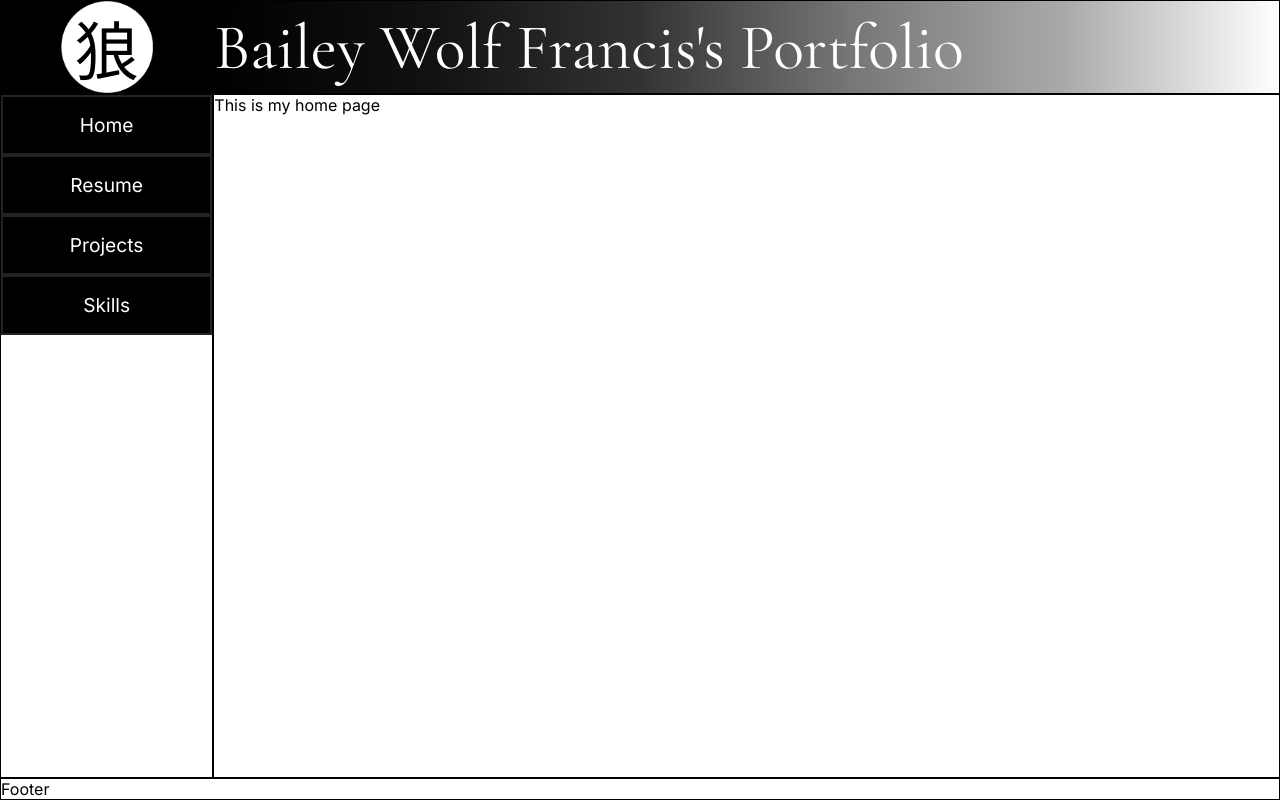
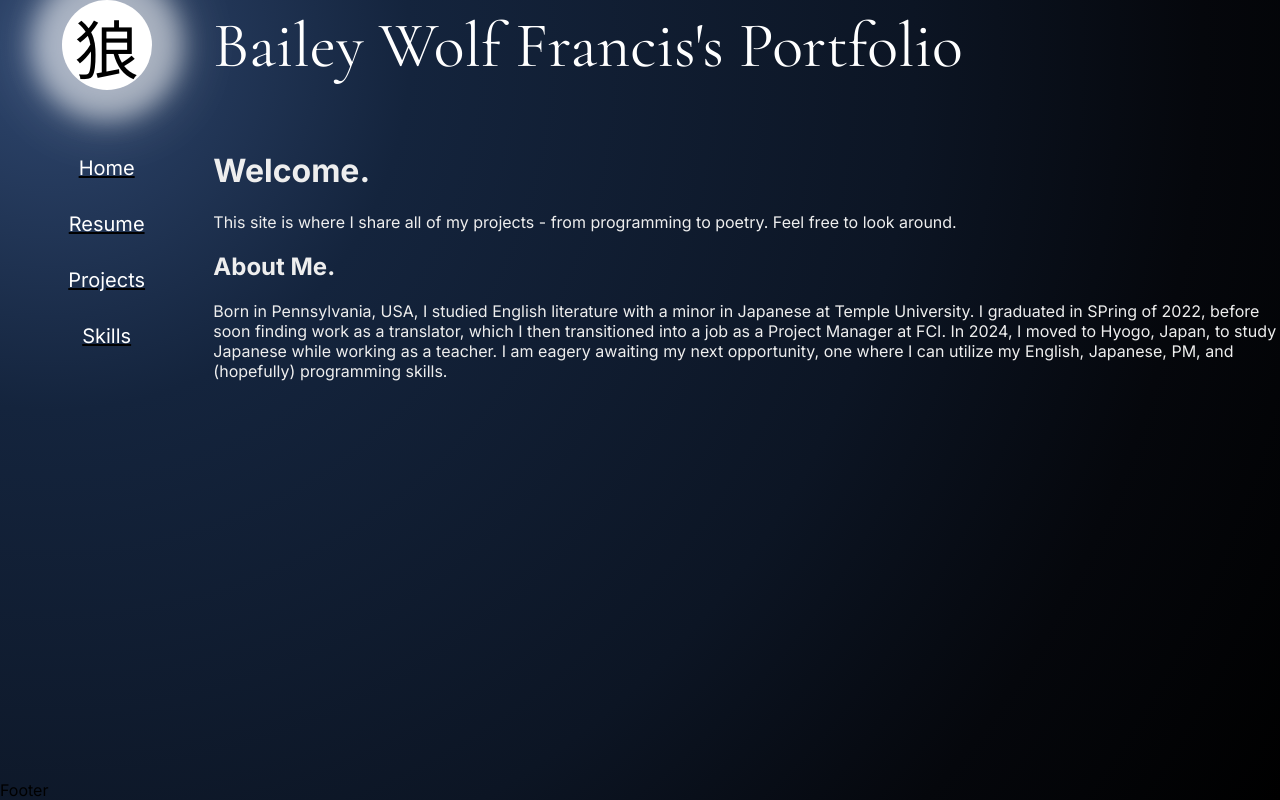
Before and after one commit to Bailey-Francis/Bailey-Francis.github.io, a website built with Vite: page index.html in a window 1280 px wide. Built offline with nearby package versions, Linux system fonts and the light colour scheme; a web font is replaced by a local one.

Commit message:
Updating moon theme

```diff
--- a/index.html
+++ b/index.html
@@ -14,7 +14,7 @@
   <body>
     <div class="container">
         <div class="logo">
-          <span class="ookami">狼</span>
+          <div class="circle"><span class="ookami">狼</span></div>
         </div>
         <div class="heading">Bailey Wolf Francis's Portfolio</div>
       <nav class="nav">
@@ -25,7 +25,11 @@
           <li><a href="/skills.html">Skills</a></li>
         </ul>
       </nav>
-      <div class="content">This is my home page</div>
+      <div class="content">
+        <h1>Welcome.</h1>
+        <span>This site is where I share all of my projects - from programming to poetry. Feel free to look around. </span>
+        <h2>About Me.</h2>
+        Born in Pennsylvania, USA, I studied English literature with a minor in Japanese at Temple University. I graduated in SPring of 2022, before soon finding work as a translator, which I then transitioned into a job as a Project Manager at FCI. In 2024, I moved to Hyogo, Japan, to study Japanese while working as a teacher. I am eagery awaiting my next opportunity, one where I can utilize my English, Japanese, PM, and (hopefully) programming skills.</div>
       <footer class="footer">Footer</footer>
     </div>
     <script type="module" src="/src/main.ts"></script>
--- a/src/style.css
+++ b/src/style.css
@@ -12,6 +12,7 @@
         1fr     /* Content */
         auto;    /* footer */
     min-height: 100vh;
+    background-color: black;
 }
 
 .logo {
@@ -20,16 +21,25 @@
     justify-content: center;
     font-size: 30px;
     text-align: center;
-    background-image: url("/images/white-circle.png");
+    align-items: center;
+    /*background-image: url("/images/white-circle.png");
     background-color: black;
     background-size: contain;
     background-repeat: no-repeat;
-    background-position: center;
+    background-position: center;*/
+}
+
+.logo .circle {
+    width: 45px;
+    height: 45px;
+    border-radius: 50%;
+    background-color: white;
+    justify-content: center;
 }
 
 .logo .ookami {
     font-family: "Yuji Boku", serif;
-    color: black;
+    /*color: black;*/
 }
 
 .logo img {
@@ -64,8 +74,9 @@ body {
 
 .nav ul li {
     text-align: center;
-    font-size: larger;
+    font-size: clamp(1rem, 2vw, 2rem);
     border: #222 solid 2px;
+    flex: 1;
 }
 
 .nav ul li a{
@@ -83,7 +94,7 @@ body {
 /* Mobile */
 .container > * {
     grid-column: col-start / span 12;
-    border: 1px solid black;
+    /*border: 1px solid black;*/
 }
 
 /* Computer */
@@ -94,6 +105,15 @@ body {
             1fr     /* content */
             auto;    /* footer */
         min-height: 100vh;
+        background-image: radial-gradient(
+            circle at 50px 50px,
+            #2f476f 0%,
+            #14243d 25%,
+            #0c1524 60%,
+            #05070c 80%,
+            #000000 100%
+        );
+
     }
 
     .logo {
@@ -105,6 +125,16 @@ body {
 
     }
 
+
+    .logo .circle {
+        width: clamp(60px, 9vw, 90px);
+        height: clamp(60px, 9vw, 90px);
+
+        box-shadow:
+            0 0 25px 30px rgba(255,255,255,.5),
+            0 0 60px 30px rgba(255,255,255,.25);
+    }
+
     .heading {
         grid-column: col-start 3 / span 11;
         grid-row: 1;
@@ -112,21 +142,36 @@ body {
         font-family: "Cormorant Garamond", serif;
         font-weight: 400;
         color: white;
-        background-image: linear-gradient(to right, #000000, #111111, #333333, #777777, #aaaaaa, #ffffff)
+        /*background-image: linear-gradient(to right, #000000, #111111, #333333, #777777, #aaaaaa, #ffffff)*/
     }
 
     .nav {
         grid-column: col-start / span 2;
         grid-row: 2;
+        padding-top: 50px;
     }
 
     .nav ul {
         flex-direction: column;
+        background-color: transparent;
+    }
+
+    .nav ul li {
+        font-size: clamp(1rem, 2vw, 20px);
+        flex: initial;
+        border: transparent;
+        text-decoration: underline;
+    }
+
+    .nav ul li a:hover {
+        background-color: rgba(90, 90, 90, 0.5);
     }
 
     .content {
         grid-column: col-start 3 / span 10;
         grid-row: 2;
+        color: rgb(238, 238, 238);
+        padding-top: 40px;
     }
 
     .footer {
```
Also changed, not shown: projects.html (+2 -2 lines), resume.html (+2 -2 lines), skills.html (+2 -2 lines).
